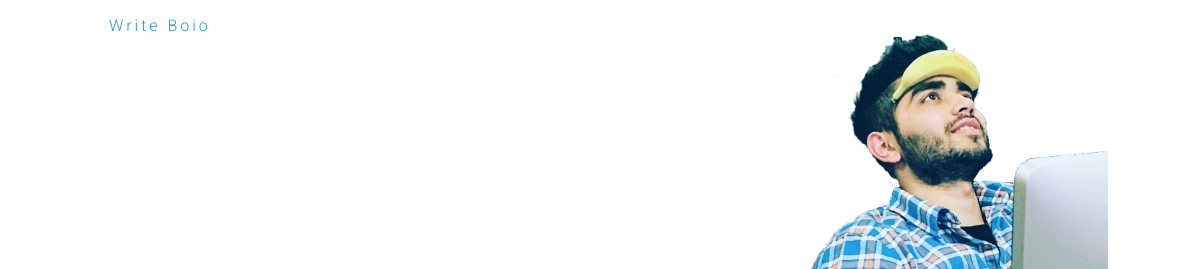
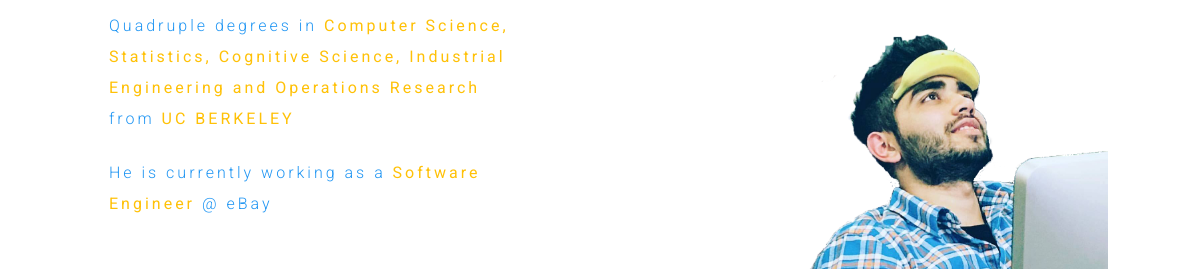
Before and after one commit to imranyousuf/imranyousuf.github.io, a plain HTML site: page index.html in a window 1280 px wide. Shown: the part 259-528 px from the top of the page, 83-1280 px from the left. Drawn offline with Linux system fonts and the light colour scheme; some packages are replaced by stand-ins of ours.

Commit message:
description

```diff
--- a/css/style.css
+++ b/css/style.css
@@ -133,6 +133,11 @@
     float: none;
     text-align: left;
     line-height: 30px;
+}
+
+p.banner-p-w3ls span{
+	color: rgb(255, 193, 7);
+	font-weight: 400;
 }
 .w3_agileits_social_media ul li {
     margin: 0 .8em;
--- a/index.html
+++ b/index.html
@@ -23,7 +23,7 @@
 <!-- banner -->
 <div id="nav">
 	<div id="nav-title">
-			<span>{</span>	Imran Yousuf <span>};</span>
+		 <span>{ </span>Imran Yousuf <span>};</span>
 	</div>
 	<div id="nav-bar-menus">
 		<div class="nav-button"> <a href="#">Resume</a> </div>
@@ -77,7 +77,10 @@
 						<p>Just A <i>PROBLEM SOLVER</i></p>
 					</div>
 				<span id="typed" style="white-space:pre;"></span>
-				<p class="banner-p-w3ls">Write Boio</p>
+				<p class="banner-p-w3ls"> Quadruple degrees in <span>Computer Science, Statistics, Cognitive Science, Industrial
+					 Engineering and Operations Research</span> from <span>UC BERKELEY</span></p>
+					 <br>
+					 <p class="banner-p-w3ls">  He is currently working as a <span>Software Engineer</span> @ eBay</p>
 			</div>
 			<div class="w3_agileits_social_media">
 				<ul>
```
